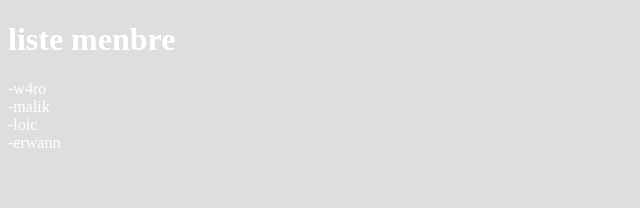
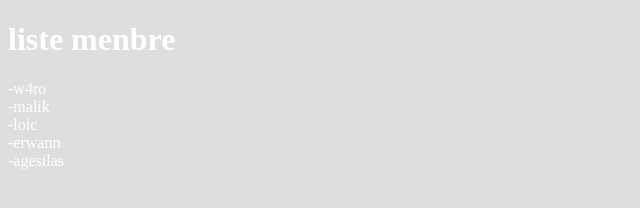
Before and after one commit to eliotlks/fichesotaku, a plain HTML site: page index.html in a window 1280 px wide. Shown: the full height of the page, 0-640 px from the left. Drawn offline with Linux system fonts and the light colour scheme.

Commit message:
nouvmembre

```diff
--- a/index.html
+++ b/index.html
@@ -14,6 +14,7 @@
         -malik <br>
         -loic <br>
         -erwann<br>
+        -agesilas<br>
     </p>
 </body>
 </html>
```
